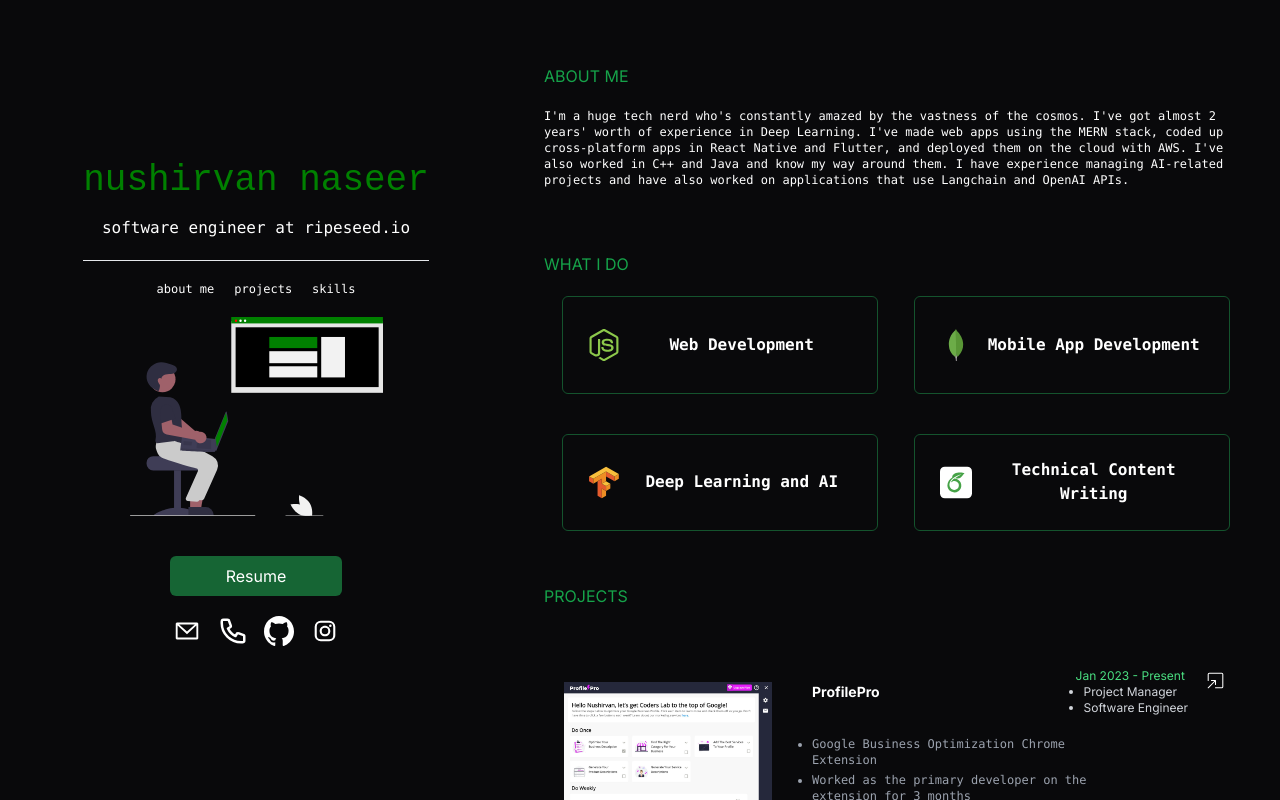
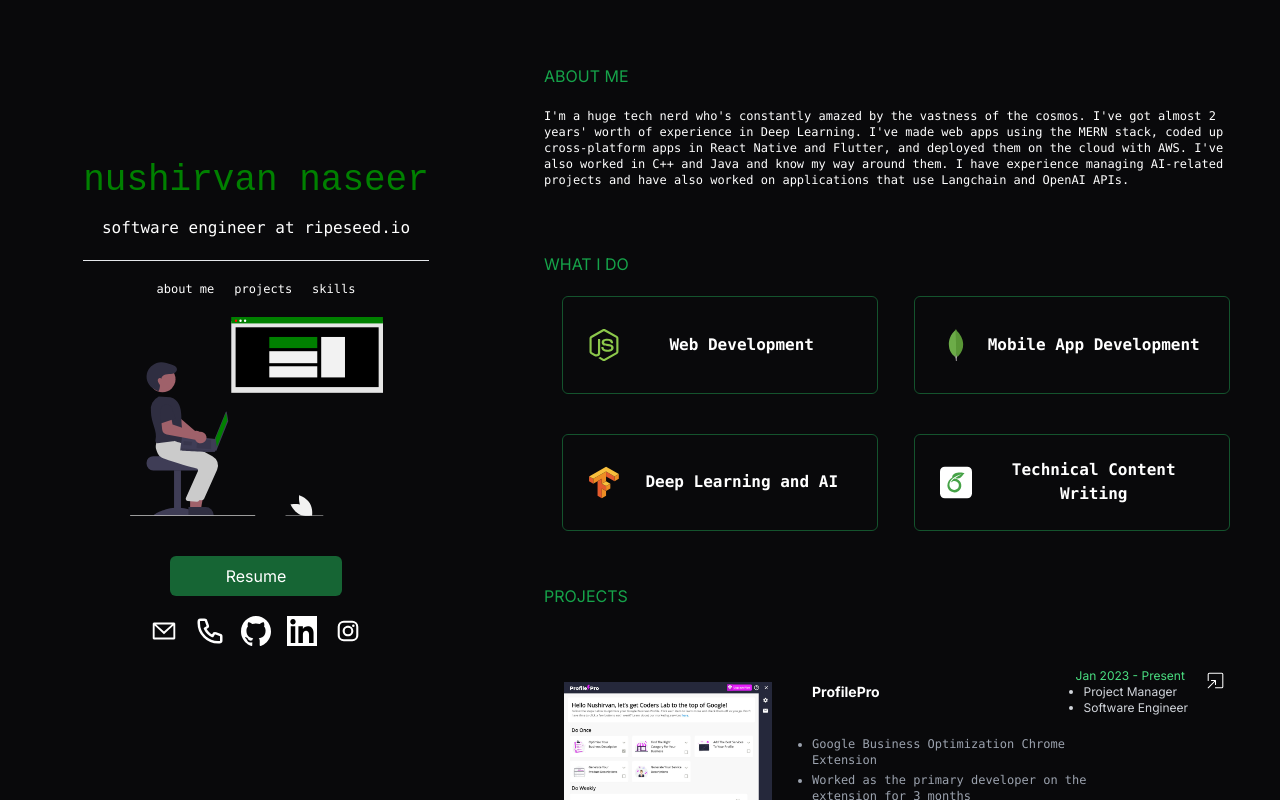
Before and after one commit to nushirvannaseer/portfolio, a Next.js app: page / in a window 1280 px wide. Built offline with nearby package versions, Linux system fonts and the light colour scheme.

Commit message:
added a linkedin link to the app

```diff
--- a/app/components/LeftPanel/LeftPanel.tsx
+++ b/app/components/LeftPanel/LeftPanel.tsx
@@ -7,6 +7,7 @@ import EmailIcon from "@/app/assets/icons/Email.svg";
 import GithubIcon from "@/app/assets/icons/Github.svg";
 import InstagramIcon from "@/app/assets/icons/Instagram.svg"
 import DevIcon from "@/app/assets/icons/Dev.svg";
+import LinkedInIcon from "@/app/assets/icons/LinkedIn.svg";
 import { TypeAnimation } from 'react-type-animation';
 import Link from "next/link";
 import ScrollLink from "../ScrollLink/ScrollLink";
@@ -78,6 +79,12 @@ const LeftPanel = () => {
 							text={"github.com/nushirvannaseer"}
 							link={"https://github.com/nushirvannaseer"}
 						/>
+							<Info
+								icon={LinkedInIcon}
+								title={"Linkedin"}
+								text={"https://linkedin.com/in/nushirvan-naseer"}
+								link={"https://linkedin.com/in/nushirvan-naseer"}
+							/>
 						<Info
 							icon={InstagramIcon}
 							title={"Instagram"}
--- a/package.json
+++ b/package.json
@@ -10,7 +10,7 @@
   },
   "dependencies": {
     "@emotion/react": "^11.11.3",
-    "next": "14.0.4",
+    "next": "^14.2.5",
     "react": "^18",
     "react-awesome-reveal": "^4.2.8",
     "react-dom": "^18",
```
Also changed, not shown: app/assets/icons/LinkedIn.svg (added), 1 other file (tests, documents, lock files or other folders).
